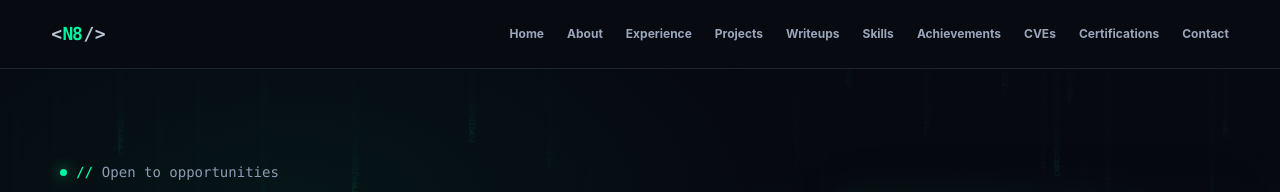
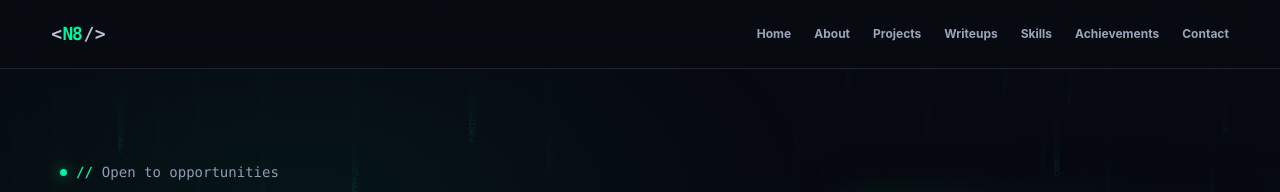
Before and after one commit to Ningen820/Ningen820.github.io, a Jekyll site: the page built from index.html, in a window 1280 px wide. Shown: the top 192 px of the page. Built offline with Jekyll 4.4.1, drawn with Linux system fonts in a browser that asks for light colours.

Commit message:
Update site-nav.html

```diff
--- a/_includes/site-nav.html
+++ b/_includes/site-nav.html
@@ -6,13 +6,13 @@
   <nav class="nav-links" id="primary-navigation" aria-label="Main navigation" data-nav-links>
     <a class="nav-link" href="{{ '/' | relative_url }}">Home</a>
     <a class="nav-link" href="{{ '/' | relative_url }}#about">About</a>
-    <a class="nav-link" href="{{ '/' | relative_url }}#experience">Experience</a>
+    <!-- <a class="nav-link" href="{{ '/' | relative_url }}#experience">Experience</a> -->
     <a class="nav-link" href="{{ '/projects/' | relative_url }}">Projects</a>
     <a class="nav-link" href="{{ '/writeups/' | relative_url }}">Writeups</a>
     <a class="nav-link" href="{{ '/' | relative_url }}#skills">Skills</a>
     <a class="nav-link" href="{{ '/' | relative_url }}#achievements">Achievements</a>
-    <a class="nav-link" href="{{ '/' | relative_url }}#cves">CVEs</a>
-    <a class="nav-link" href="{{ '/' | relative_url }}#certifications">Certifications</a>
+    <!-- <a class="nav-link" href="{{ '/' | relative_url }}#cves">CVEs</a> -->
+    <!-- <a class="nav-link" href="{{ '/' | relative_url }}#certifications">Certifications</a> -->
     <a class="nav-link" href="{{ '/' | relative_url }}#contact">Contact</a>
   </nav>
 </header>
```
